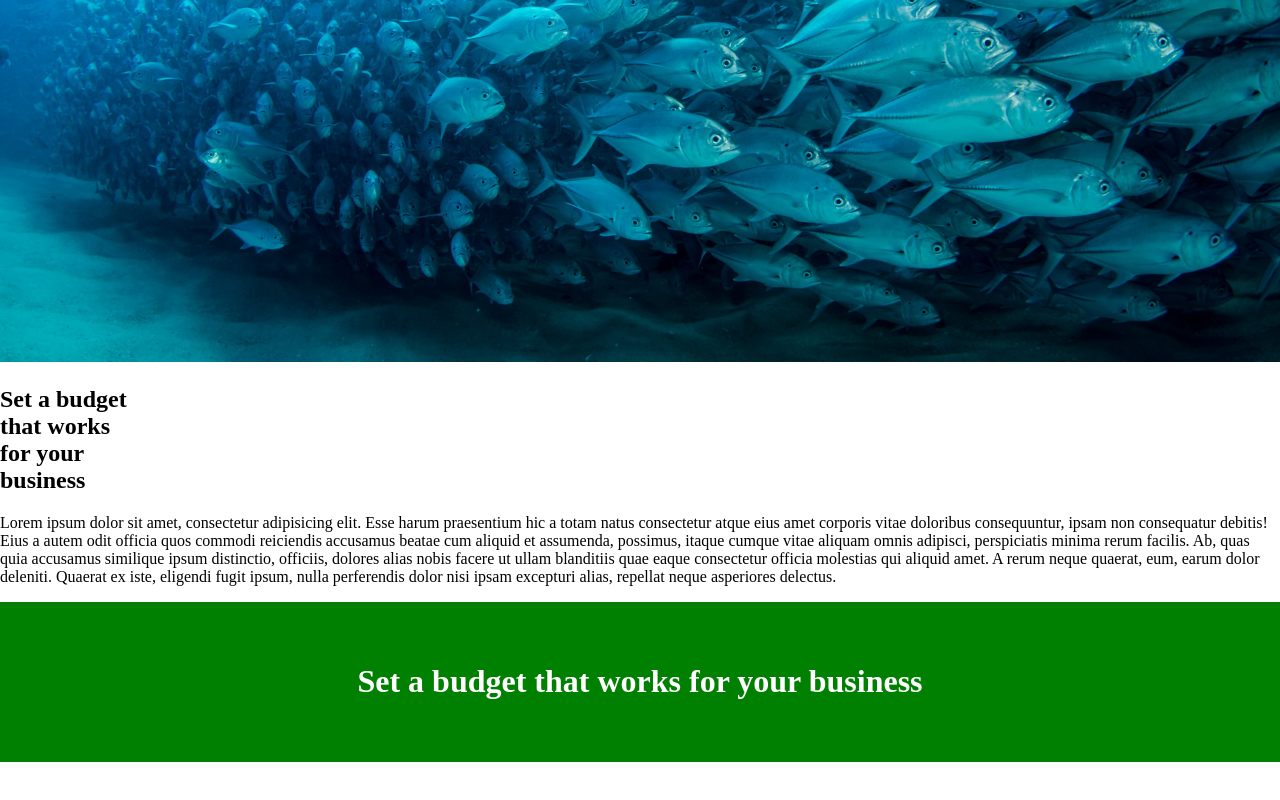
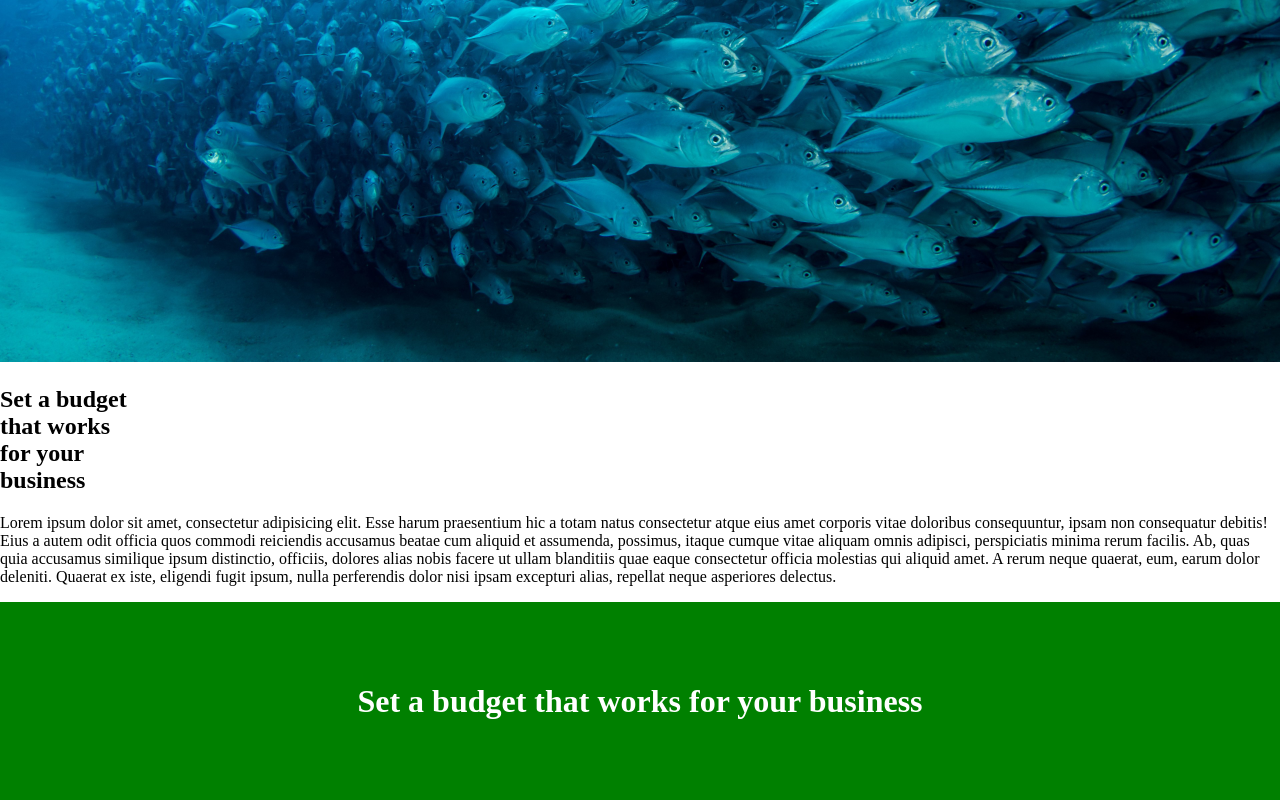
Before and after one commit to Shamim-Parvez/class_2_assignment, a plain HTML site: page index.html in a window 1280 px wide. Shown: the part 541-1341 px from the top of the page. Before the commit the page ends 1303 px from the top, so only its background shows below. Drawn offline with Linux system fonts and the light colour scheme.

Commit message:
Update style.css

```diff
--- a/css/style.css
+++ b/css/style.css
@@ -36,7 +36,7 @@ div.text{
 }
 .bus{
 	background: green;
-	padding:40px 30px;
+	padding:60px;
 	text-align: center;
 	color: white;
 }
```
